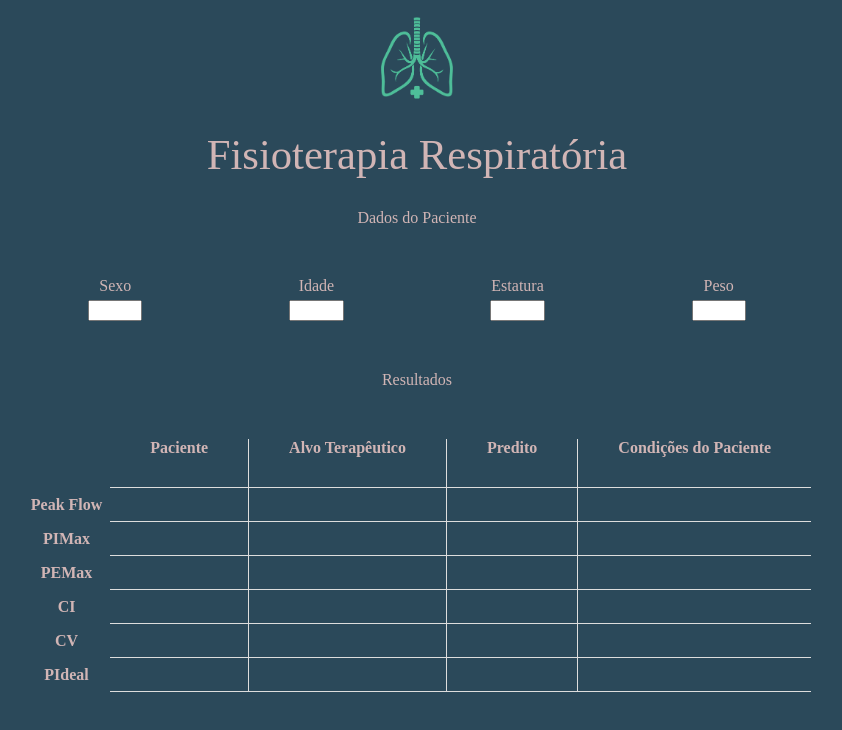
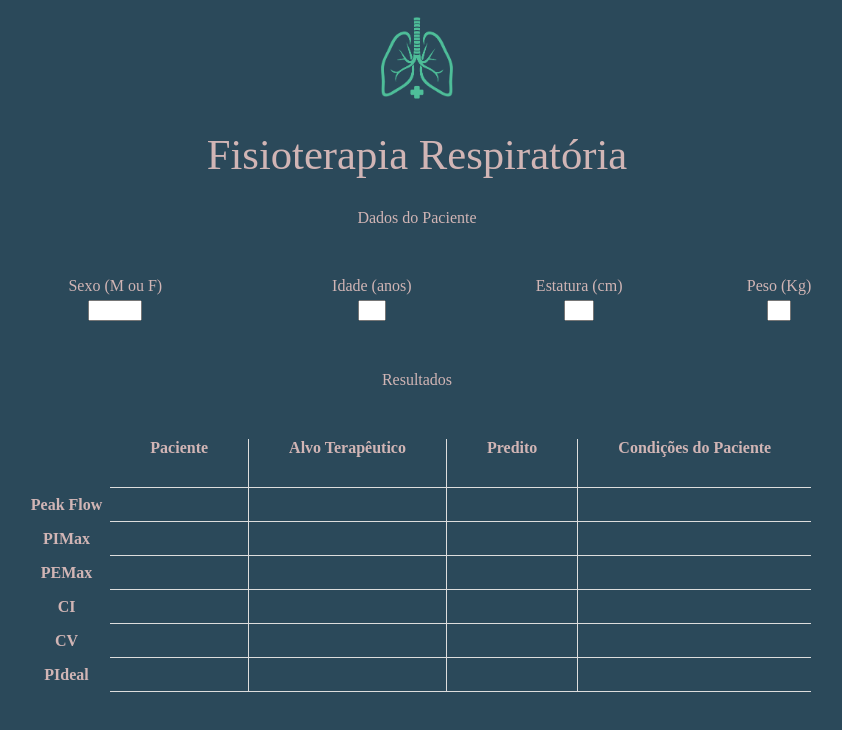
Before and after one commit to williamguilhermesouza/fisiorespiratoriaweb, a React (Create React App) app: page / in a window 1280 px wide. Shown: the top 730 px of the page, without its empty margins (223-1065 px from the left). Built offline with nearby package versions, Linux system fonts and the light colour scheme.

Commit message:
added adsense

```diff
--- a/public/index.html
+++ b/public/index.html
@@ -4,6 +4,7 @@
     <meta charset="utf-8" />
     <link rel="manifest" href="%PUBLIC_URL%/manifest.json" />
     <title>Fisioterapia Respiratória</title>
+    <script data-ad-client="ca-pub-9684035790566306" async src="https://pagead2.googlesyndication.com/pagead/js/adsbygoogle.js"></script>
   </head>
   <body>
     <noscript>You need to enable JavaScript to run this app.</noscript>
--- a/src/App.css
+++ b/src/App.css
@@ -48,10 +48,6 @@ body {
     border-collapse: collapse;
 }
 
-#emptyCell {
-    border-style: none;
-}
-
 th, td {
     border: 1px solid #DDD;
     padding: 8px;
--- a/src/App.js
+++ b/src/App.js
@@ -14,20 +14,20 @@ function App() {
                 <p className="title">Dados do Paciente</p>
                 <div className="labelsInputs">
                     <div className="field">
-                        <label for="sex">Sexo</label>
-                        <input id="sex" type="text" />
+                        <label for="sex">Sexo (M ou F)</label>
+                        <input id="sex" type="text" maxlength="1" pattern="M|F" />
                     </div>
                     <div className="field">
-                        <label for="age">Idade</label>
-                        <input id="age" type="text" />
+                        <label for="age">Idade (anos)</label>
+                        <input id="age" type="number" min="1" max="100" />
                     </div>
                     <div className="field">
-                        <label for="height">Estatura</label>
-                        <input id="height" type="text" />
+                        <label for="height">Estatura (cm)</label>
+                        <input id="height" type="number" min="50" max="250"/>
                     </div>
                     <div className="field">
-                        <label for="weight">Peso</label>
-                        <input id="weight" type="text" />
+                        <label for="weight">Peso (Kg)</label>
+                        <input id="weight" type="number" min="1" max="200"/>
                     </div>
                 </div>
             </form>
@@ -37,7 +37,7 @@ function App() {
             <p className="title">Resultados</p>
             <table className="resultsTable">
                 <tr>
-                    <th id="emptyCell"></th>
+                    <th className="tableLeft"></th>
                     <th className="tableTop">Paciente</th>
                     <th className="tableTop">Alvo Terapêutico</th>
                     <th className="tableTop">Predito</th>
```
